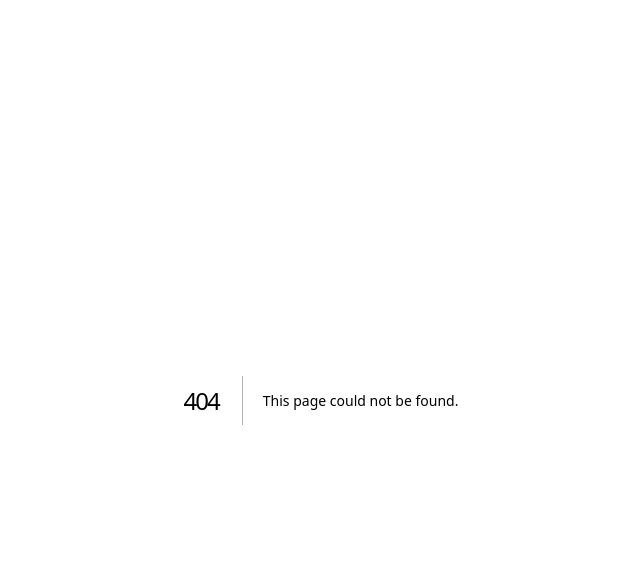
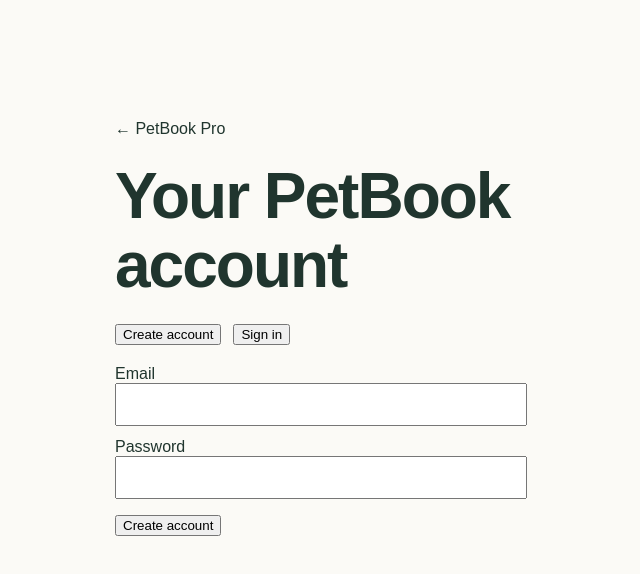
Before and after one commit to Sedrak49/petbook-pro, a Next.js app: page /en/auth in a window 1280 px wide. Before the commit this address had no page. Shown: the top 574 px of the page, without its empty margins (319-959 px from the left). Built offline with nearby package versions, Linux system fonts and the light colour scheme; no server answers.

Commit message:
Add localized Supabase email authentication

```diff
--- /dev/null
+++ b/app/[locale]/auth/page.tsx
@@ -0,0 +1,18 @@
+"use client";
+import {useEffect,useState} from "react";
+import {createClient, type SupabaseClient} from "@supabase/supabase-js";
+import {useParams} from "next/navigation";
+
+const words={
+en:{heading:"Your PetBook account",signup:"Create account",login:"Sign in",email:"Email",password:"Password",submit:"Continue",check:"Check your email to confirm your account.",logout:"Sign out",signed:"Signed in as",missing:"Authentication is not configured. Contact the site administrator.",short:"Password must be at least 8 characters.",forgot:"Send password reset email",reset:"If this email is registered, check your inbox for a reset link."},
+hy:{heading:"Ձեր PetBook հաշիվը",signup:"Գրանցվել",login:"Մուտք",email:"Էլ․ փոստ",password:"Գաղտնաբառ",submit:"Շարունակել",check:"Ստուգեք ձեր էլ․ փոստը՝ գրանցումը հաստատելու համար։",logout:"Դուրս գալ",signed:"Մուտք եք գործել որպես",missing:"Գրանցման համակարգը կարգավորված չէ։ Դիմեք կայքի պատասխանատուին։",short:"Գաղտնաբառը պետք է պարունակի առնվազն 8 նիշ։",forgot:"Վերականգնել գաղտնաբառը",reset:"Եթե հասցեն գրանցված է, ստուգեք վերականգնման նամակը։"},
+ru:{heading:"Ваш аккаунт PetBook",signup:"Регистрация",login:"Войти",email:"Эл. почта",password:"Пароль",submit:"Продолжить",check:"Проверьте почту для подтверждения регистрации.",logout:"Выйти",signed:"Вы вошли как",missing:"Авторизация не настроена. Свяжитесь с администратором.",short:"Пароль должен содержать не менее 8 символов.",forgot:"Восстановить пароль",reset:"Если адрес зарегистрирован, проверьте письмо для сброса пароля."}
+} as const;
+export default function AuthPage(){
+ const params=useParams();const lang=params.locale==="hy"||params.locale==="ru"?params.locale:"en";const t=words[lang];
+ const [client,setClient]=useState<SupabaseClient|null>(null),[mode,setMode]=useState<"signup"|"login">("signup"),[email,setEmail]=useState(""),[password,setPassword]=useState(""),[user,setUser]=useState<string|null>(null),[message,setMessage]=useState(""),[busy,setBusy]=useState(false);
+ useEffect(()=>{const url=process.env.NEXT_PUBLIC_SUPABASE_URL,key=process.env.NEXT_PUBLIC_SUPABASE_PUBLISHABLE_KEY||process.env.NEXT_PUBLIC_SUPABASE_ANON_KEY;if(!url||!key)return;const supabase=createClient(url,key);setClient(supabase);supabase.auth.getUser().then(({data})=>setUser(data.user?.email??null));const {data:{subscription}}=supabase.auth.onAuthStateChange((_event,session)=>setUser(session?.user.email??null));return ()=>subscription.unsubscribe()},[]);
+ async function submit(e:React.FormEvent){e.preventDefault();if(!client)return;if(mode==="signup"&&password.length<8){setMessage(t.short);return}setBusy(true);setMessage("");try{const result=mode==="signup"?await client.auth.signUp({email,password,options:{emailRedirectTo:window.location.origin+"/"+lang+"/auth"}}):await client.auth.signInWithPassword({email,password});if(result.error)throw result.error;setMessage(mode==="signup"?t.check:"");}catch(e){setMessage(e instanceof Error?e.message:String(e))}finally{setBusy(false)}}
+ async function reset(){if(!client||!email)return;setBusy(true);const {error}=await client.auth.resetPasswordForEmail(email,{redirectTo:window.location.origin+"/"+lang+"/auth"});setMessage(error?.message||t.reset);setBusy(false)}
+ return <main style={{maxWidth:460,margin:"6rem auto",padding:"1.5rem"}}><a href={"/"+lang}>← PetBook Pro</a><h1>{t.heading}</h1>{!client?<p role="alert">{t.missing}</p>:user?<><p>{t.signed} {user}</p><button onClick={async()=>{await client.auth.signOut();setUser(null)}}>{t.logout}</button></>:<><div style={{display:"flex",gap:12,marginBottom:20}}><button type="button" onClick={()=>{setMode("signup");setMessage("")}} aria-pressed={mode==="signup"}>{t.signup}</button><button type="button" onClick={()=>{setMode("login");setMessage("")}} aria-pressed={mode==="login"}>{t.login}</button></div><form onSubmit={submit}><label style={{display:"block",marginBottom:12}}>{t.email}<input type="email" autoComplete="email" required value={email} onChange={e=>setEmail(e.target.value)} style={{display:"block",width:"100%",padding:12}} /></label><label style={{display:"block",marginBottom:16}}>{t.password}<input type="password" minLength={mode==="signup"?8:1} autoComplete={mode==="signup"?"new-password":"current-password"} required value={password} onChange={e=>setPassword(e.target.value)} style={{display:"block",width:"100%",padding:12}} /></label><button disabled={busy} type="submit">{mode==="signup"?t.signup:t.login}</button></form>{mode==="login"&&<button type="button" disabled={busy||!email} onClick={reset} style={{marginTop:12}}>{t.forgot}</button>}</>}{message&&<p role="status">{message}</p>}</main>
+}
```
